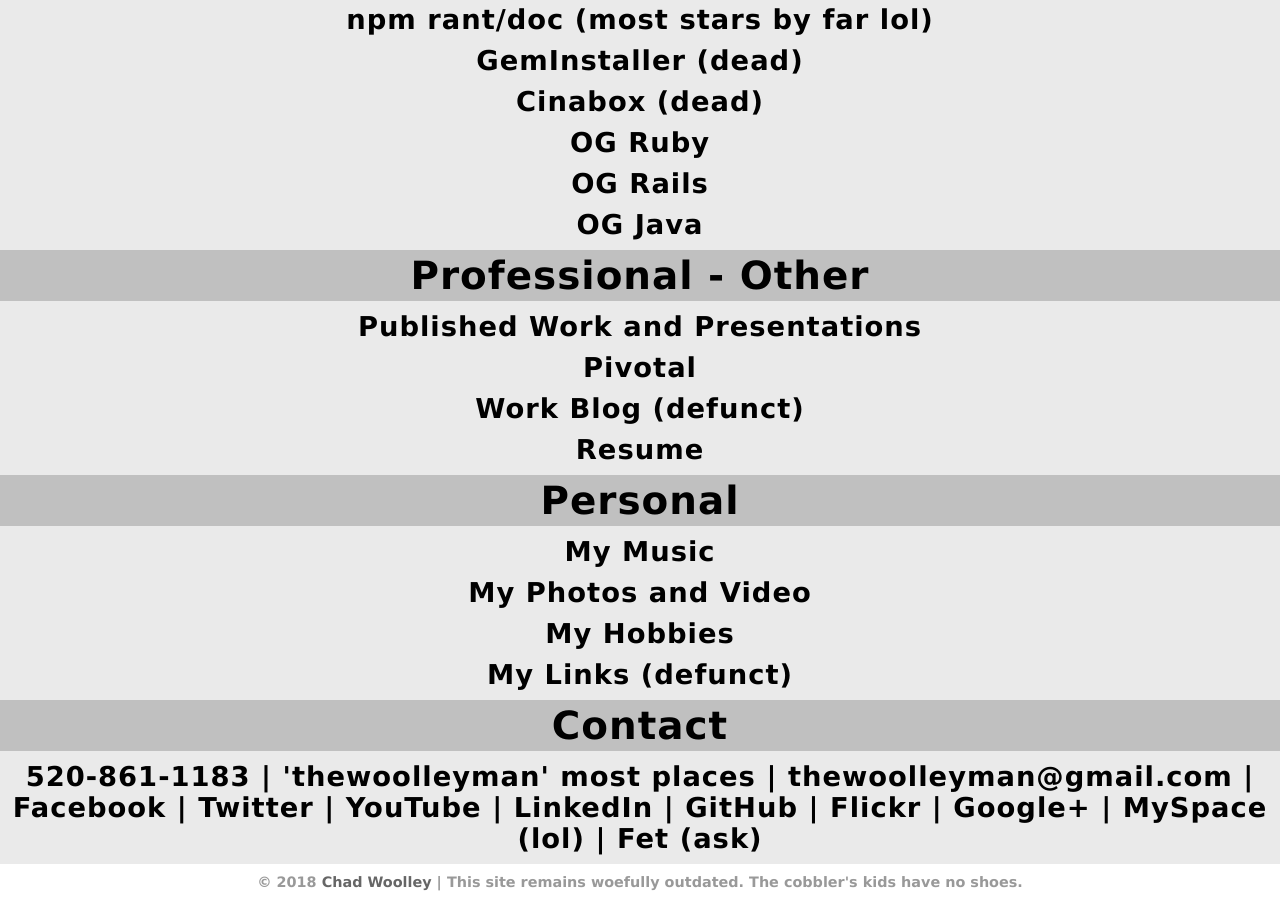
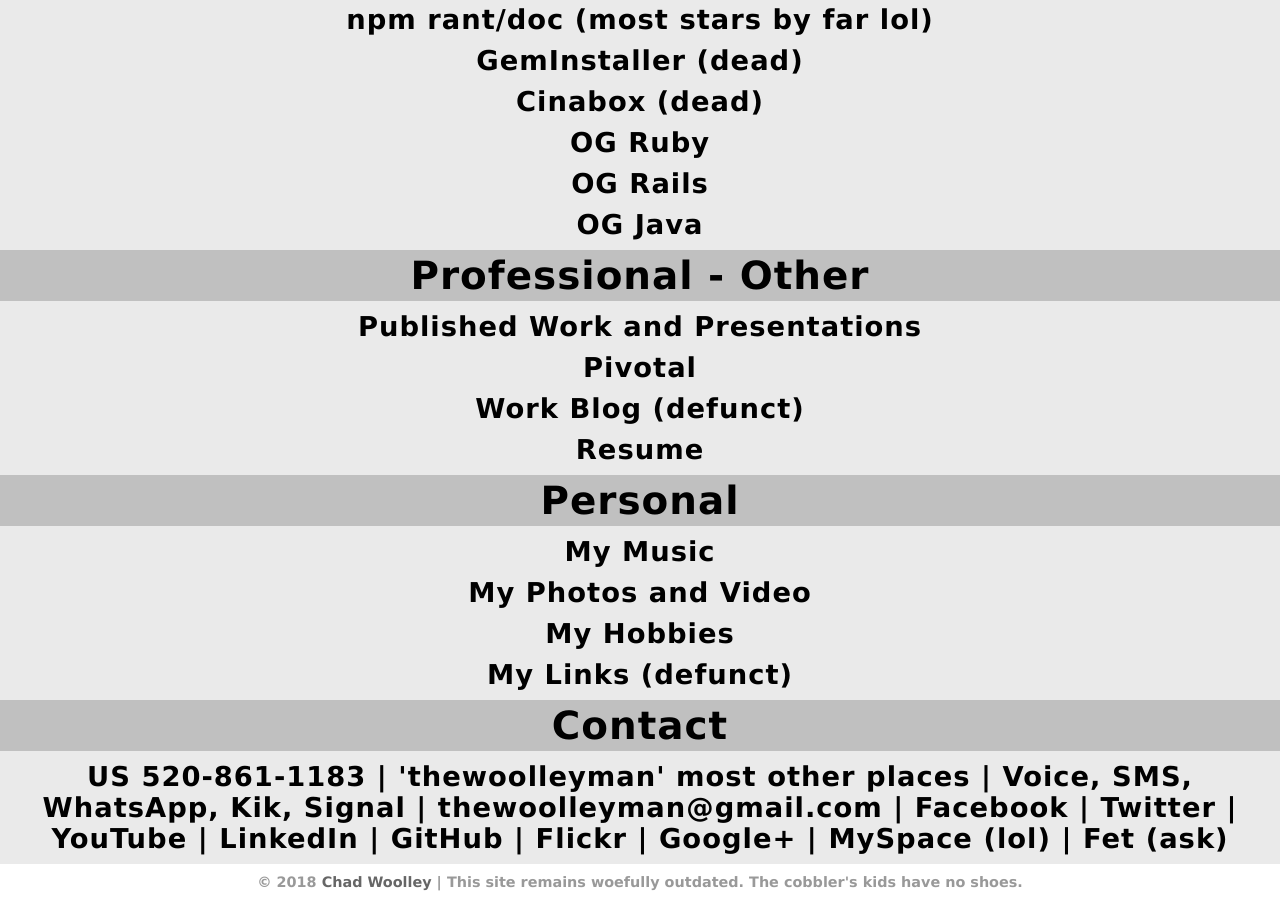
Before and after one commit to thewoolleyman/thewoolleyman, a Jekyll site: the page index.html, which Jekyll copies as it is, in a window 1280 px wide and 900 px high, scrolled down 635 px. Built offline with Jekyll 4.4.1, drawn with Linux system fonts in a browser that asks for light colours.

Commit message:
update contact info

```diff
--- a/index.html
+++ b/index.html
@@ -75,7 +75,7 @@
 <h2><a href="http://del.icio.us/thewoolleyman" title="Stuff I find&amp;#8230; interesting.">My Links</a> (defunct)</h2>
 <h1>Contact</h1>
 <h2>
-  520-861-1183 | 'thewoolleyman' most places |
+  US 520-861-1183 | 'thewoolleyman' most other places | Voice, SMS, WhatsApp, Kik, Signal |
   <a href="mailto:thewoolleyman@gmail.com">thewoolleyman@gmail.com</a> |
   <a href="http://www.facebook.com/thewoolleyman">Facebook</a> |
   <a href="http://www.twitter.com/thewoolleyman">Twitter</a> |
```
